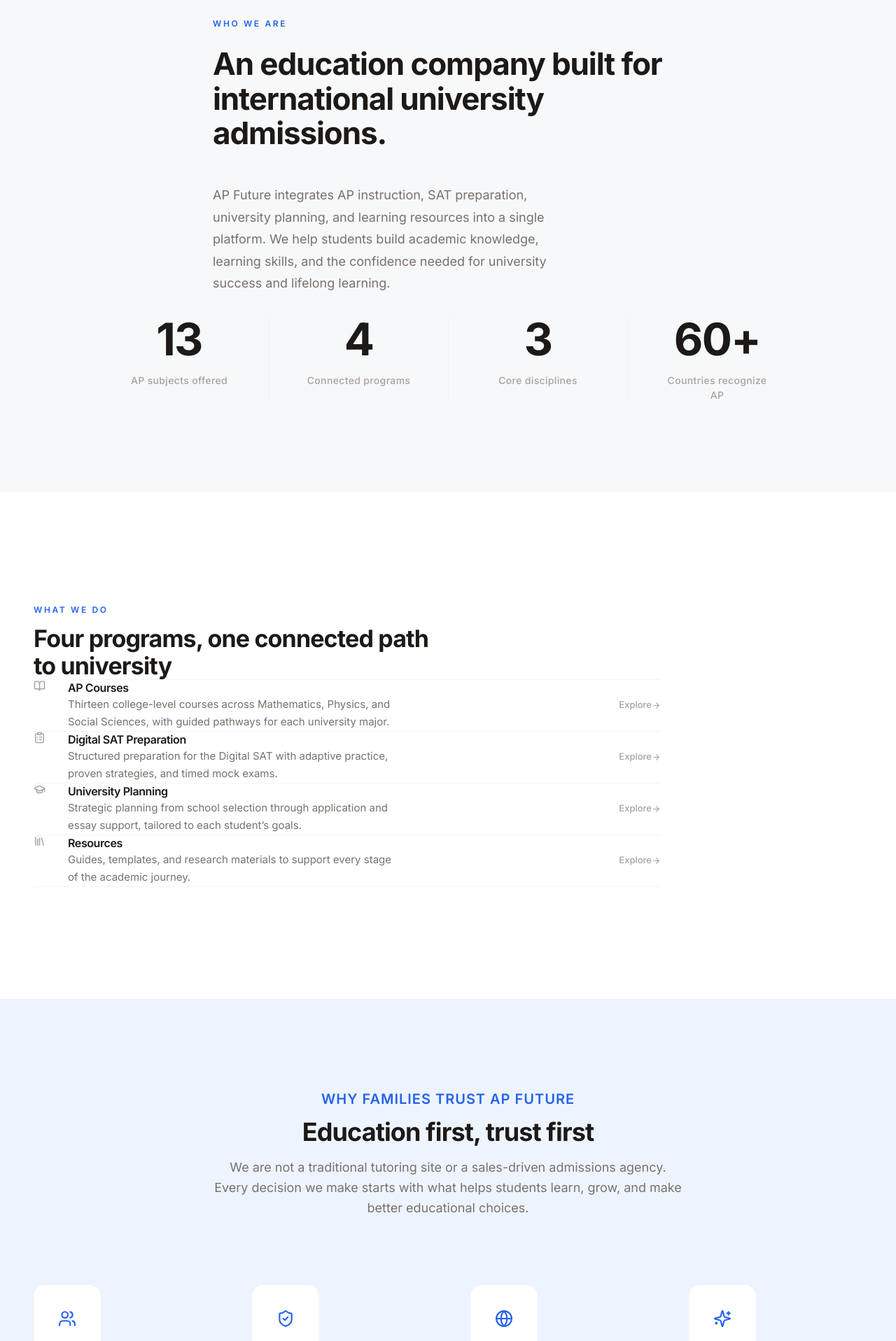
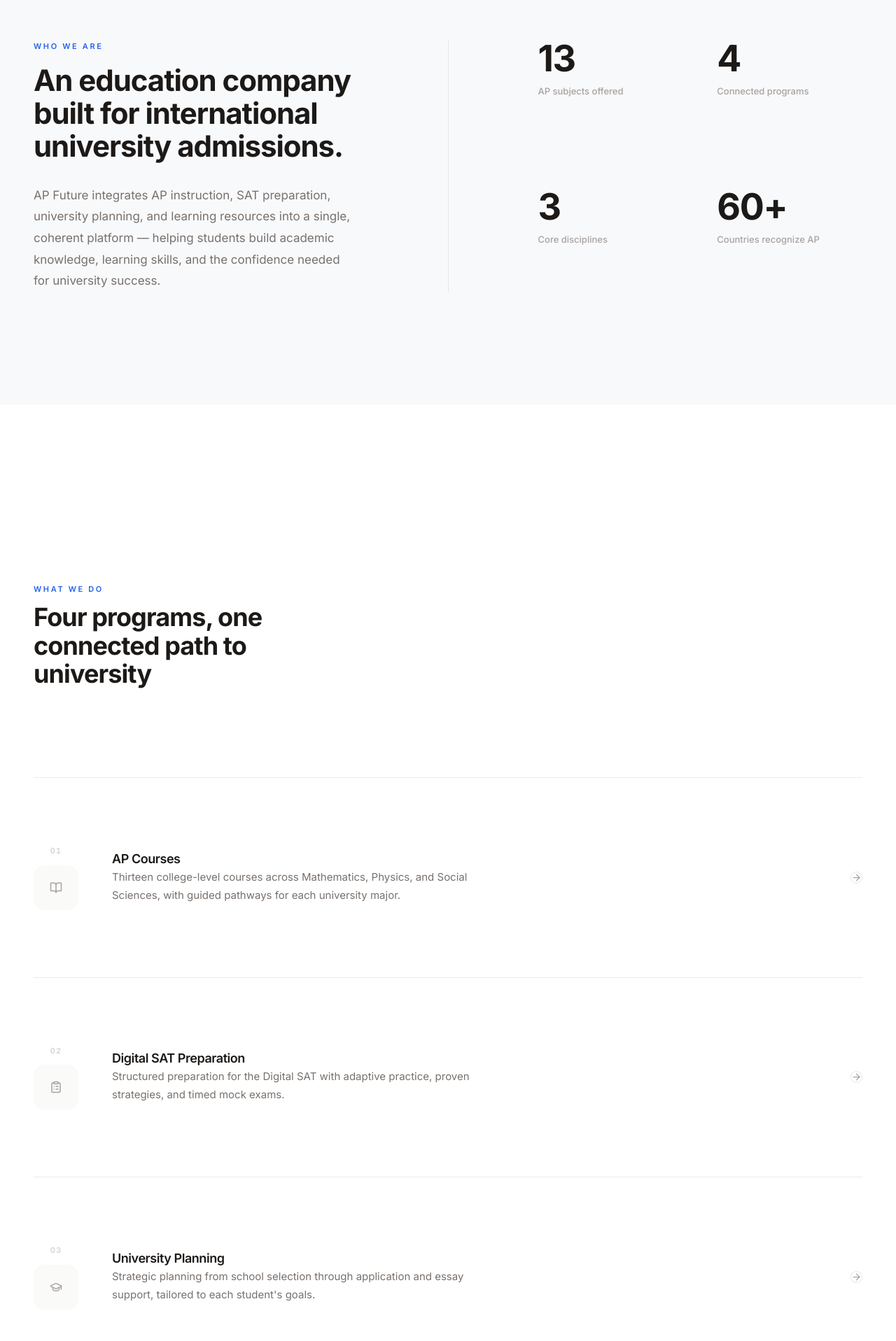
Before and after one commit to apex2012/ap-future, a React (Vite) app: page / in a window 1280 px wide. Shown: the part 880-2797 px from the top of the page at 70% size. Built offline with nearby package versions, Linux system fonts and the light colour scheme.

Commit message:
Redesign homepage from scratch

```diff
--- a/src/pages/HomePage.tsx
+++ b/src/pages/HomePage.tsx
@@ -38,28 +38,32 @@
     description:
       'Thirteen college-level courses across Mathematics, Physics, and Social Sciences, with guided pathways for each university major.',
     href: '/ap',
-    icon: <BookOpen size={24} />,
+    icon: <BookOpen size={18} />,
+    index: '01',
   },
   {
     title: 'Digital SAT Preparation',
     description:
       'Structured preparation for the Digital SAT with adaptive practice, proven strategies, and timed mock exams.',
     href: '/sat',
-    icon: <ClipboardList size={24} />,
+    icon: <ClipboardList size={18} />,
+    index: '02',
   },
   {
     title: 'University Planning',
     description:
-      'Strategic planning from school selection through application and essay support, tailored to each student’s goals.',
+      "Strategic planning from school selection through application and essay support, tailored to each student's goals.",
     href: '/university-planning',
-    icon: <GraduationCap size={24} />,
+    icon: <GraduationCap size={18} />,
+    index: '03',
   },
   {
     title: 'Resources',
     description:
       'Guides, templates, and research materials to support every stage of the academic journey.',
     href: '/resources',
-    icon: <Library size={24} />,
+    icon: <Library size={18} />,
+    index: '04',
   },
 ];
 
@@ -68,32 +72,36 @@
     title: 'Expert Instructors',
     description:
       'Experienced educators who understand international curricula and university expectations.',
-    icon: <Users size={26} />,
+    icon: <Users size={20} />,
   },
   {
     title: 'Proven Approach',
     description:
       'Structured programs designed for measurable progress, from AP scores to SAT improvements.',
-    icon: <ShieldCheck size={26} />,
+    icon: <ShieldCheck size={20} />,
   },
   {
     title: 'Global Perspective',
     description:
       'Curriculum and guidance built for students applying to universities worldwide.',
-    icon: <Globe2 size={26} />,
+    icon: <Globe2 size={20} />,
   },
   {
     title: 'Personalized Guidance',
     description:
       'Every student receives a plan tailored to their goals, timeline, and target universities.',
-    icon: <Sparkles size={26} />,
+    icon: <Sparkles size={20} />,
   },
 ];
 
+const stagger = {
+  hidden: {},
+  show: { transition: { staggerChildren: 0.07 } },
+};
+
 const fadeUp = {
-  initial: { opacity: 0, y: 16 },
-  animate: { opacity: 1, y: 0 },
-  transition: { duration: 0.4, ease: 'easeOut' as const },
+  hidden: { opacity: 0, y: 14 },
+  show: { opacity: 1, y: 0, transition: { duration: 0.4, ease: [0.22, 1, 0.36, 1] as unknown as string } },
 };
 
 export function HomePage() {
@@ -111,149 +119,189 @@
         image={heroImage}
       />
 
-      <section className="bg-[#F7F8FA] py-14 sm:py-16" aria-labelledby="intro-heading">
+      {/* ── Who We Are ─────────────────────────────────────────────────────── */}
+      <section className="border-y border-neutral-100 bg-[#F8F9FB] py-20 sm:py-28" aria-labelledby="intro-heading">
         <PageContainer width="wide">
-          <div className="mx-auto max-w-2xl">
-            <motion.p
-              className="mb-5 text-xs font-semibold uppercase tracking-[0.22em] text-primary-600"
-              {...fadeUp}
+          <div className="grid grid-cols-1 gap-14 lg:grid-cols-[1fr_1px_1fr] lg:gap-0">
+
+            {/* Left: editorial statement */}
+            <motion.div
+              className="flex flex-col justify-center lg:pr-16"
+              initial="hidden"
+              whileInView="show"
+              viewport={{ once: true, margin: '-80px' }}
+              variants={stagger}
             >
+              <motion.p variants={fadeUp} className="mb-4 text-[11px] font-semibold uppercase tracking-[0.24em] text-primary-600">
                 Who We Are
               </motion.p>
               <motion.h2
                 id="intro-heading"
-              className="text-[34px] font-bold leading-[1.12] tracking-tight text-neutral-900 sm:text-[44px]"
-              {...fadeUp}
+                variants={fadeUp}
+                className="text-[32px] font-bold leading-[1.12] tracking-tight text-neutral-900 sm:text-[42px]"
               >
                 An education company built for international university admissions.
               </motion.h2>
-            <motion.p
-              className="mt-8 max-w-[520px] text-[18px] leading-[1.75] text-neutral-500"
-              {...fadeUp}
+              <motion.p variants={fadeUp} className="mt-6 text-[17px] leading-[1.8] text-neutral-500">
+                AP Future integrates AP instruction, SAT preparation, university planning, and learning
+                resources into a single, coherent platform — helping students build academic knowledge,
+                learning skills, and the confidence needed for university success.
+              </motion.p>
+            </motion.div>
+
+            {/* Divider */}
+            <div className="hidden w-px bg-neutral-200 lg:block" />
+
+            {/* Right: stats */}
+            <motion.dl
+              className="grid grid-cols-2 gap-x-8 gap-y-10 lg:pl-16"
+              initial="hidden"
+              whileInView="show"
+              viewport={{ once: true, margin: '-80px' }}
+              variants={stagger}
             >
-              AP Future integrates AP instruction, SAT preparation, university planning, and learning resources
-              into a single platform. We help students build academic knowledge, learning skills, and the
-              confidence needed for university success and lifelong learning.
-            </motion.p>
-          </div>
-
-          <motion.dl
-            className="mx-auto mt-6 grid max-w-5xl grid-cols-2 gap-y-10 sm:grid-cols-4 sm:gap-y-0"
-            initial={{ opacity: 0, y: 20 }}
-            whileInView={{ opacity: 1, y: 0 }}
-            viewport={{ once: true, margin: '-80px' }}
-            transition={{ duration: 0.5, ease: 'easeOut' }}
-          >
-            {trustSignals.map((signal, index) => (
-              <div
-                key={signal.label}
-                className={`flex flex-col items-center sm:px-8 ${
-                  index !== 0 ? 'sm:border-l sm:border-neutral-200/35' : ''
-                }`}
-              >
+              {trustSignals.map((signal) => (
+                <motion.div key={signal.label} variants={fadeUp} className="flex flex-col">
                   <dt className="sr-only">{signal.label}</dt>
-                <dd className="text-center">
-                  <span className="block text-[48px] font-bold leading-none tracking-tight text-neutral-900 sm:text-[64px]">
+                  <dd>
+                    <span className="block text-[52px] font-bold leading-none tracking-tight text-neutral-900">
                       {signal.value}
                     </span>
-                  <span className="mt-4 block text-[14px] font-medium tracking-wide text-neutral-400">
+                    <span className="mt-3 block text-[13px] font-medium leading-snug text-neutral-400">
                       {signal.label}
                     </span>
                   </dd>
-              </div>
+                </motion.div>
               ))}
             </motion.dl>
 
+          </div>
+        </PageContainer>
+      </section>
+
+      {/* ── What We Do ─────────────────────────────────────────────────────── */}
+      <section className="py-24 sm:py-32" aria-labelledby="services-heading">
+        <PageContainer width="wide">
+
+          {/* Section header */}
+          <div className="mb-16 flex flex-col gap-3 sm:flex-row sm:items-end sm:justify-between">
+            <div>
+              <p className="mb-3 text-[11px] font-semibold uppercase tracking-[0.24em] text-primary-600">
+                What We Do
+              </p>
+              <h2
+                id="services-heading"
+                className="max-w-sm text-[30px] font-bold leading-[1.12] tracking-tight text-neutral-900 sm:text-[36px]"
+              >
+                Four programs, one connected path to university
+              </h2>
+            </div>
+          </div>
+
+          {/* Program list */}
+          <motion.div
+            initial="hidden"
+            whileInView="show"
+            viewport={{ once: true, margin: '-60px' }}
+            variants={stagger}
+          >
+            {services.map((service, i) => (
+              <motion.div
+                key={service.title}
+                variants={fadeUp}
+                className={`group grid grid-cols-[auto_1fr_auto] items-start gap-8 py-10 sm:items-center sm:py-12 ${
+                  i === 0 ? 'border-t border-neutral-150' : ''
+                } border-b border-neutral-150`}
+                style={{ borderColor: 'rgb(235 235 235)' }}
+              >
+                {/* Index + icon cluster */}
+                <div className="flex flex-col items-center gap-3 pt-0.5">
+                  <span className="text-[11px] font-semibold tabular-nums tracking-widest text-neutral-300">
+                    {service.index}
+                  </span>
+                  <span className="flex h-10 w-10 items-center justify-center rounded-xl bg-neutral-50 text-neutral-400 transition-colors duration-200 group-hover:bg-primary-50 group-hover:text-primary-500">
+                    {service.icon}
+                  </span>
+                </div>
+
+                {/* Text block */}
+                <div>
+                  <h3 className="text-[18px] font-semibold leading-snug tracking-tight text-neutral-900">
+                    {service.title}
+                  </h3>
+                  <p className="mt-2.5 max-w-[520px] text-[15px] leading-[1.75] text-neutral-500">
+                    {service.description}
+                  </p>
+                </div>
+
+                {/* Explore link */}
+                <Link
+                  to={service.href}
+                  aria-label={`Explore ${service.title}`}
+                  className="flex h-9 w-9 flex-shrink-0 items-center justify-center rounded-full border border-neutral-200 text-neutral-400 transition-all duration-200 hover:border-primary-300 hover:bg-primary-50 hover:text-primary-600"
+                >
+                  <ArrowRight size={15} className="transition-transform duration-200 group-hover:translate-x-0.5" />
+                </Link>
+              </motion.div>
+            ))}
+          </motion.div>
 
         </PageContainer>
       </section>
 
-      <section className="py-20 sm:py-28" aria-labelledby="services-heading">
+      {/* ── Why Families Trust AP Future ───────────────────────────────────── */}
+      <section className="border-y border-neutral-100 bg-neutral-950 py-24 sm:py-32" aria-labelledby="trust-heading">
         <PageContainer width="wide">
-          <div className="mb-14 max-w-xl">
-            <p className="mb-3 text-xs font-semibold uppercase tracking-[0.22em] text-primary-600">
-              What We Do
-            </p>
-            <h2 id="services-heading" className="text-[28px] font-bold leading-[1.15] tracking-tight text-neutral-900 sm:text-[34px]">
-              Four programs, one connected path to university
-            </h2>
-          </div>
 
-          <div className="max-w-4xl">
-            {services.map((service, index) => (
           <motion.div
-                key={service.title}
-                initial={{ opacity: 0, y: 10 }}
-                whileInView={{ opacity: 1, y: 0 }}
-                viewport={{ once: true, margin: '-60px' }}
-                transition={{ duration: 0.35, ease: 'easeOut', delay: index * 0.06 }}
-                className={`group flex items-center justify-between gap-10 py-9 ${
-                  index === 0 ? 'border-t border-neutral-100' : ''
-                } border-b border-neutral-100`}
+            className="mb-16"
+            initial="hidden"
+            whileInView="show"
+            viewport={{ once: true, margin: '-80px' }}
+            variants={stagger}
           >
-                <div className="flex min-w-0 flex-1 items-start gap-6">
-                  <span className="mt-0.5 flex h-9 w-9 flex-shrink-0 items-center justify-center rounded-lg bg-neutral-50 text-neutral-400 transition-colors duration-200 group-hover:bg-primary-50 group-hover:text-primary-500 [&>svg]:h-[17px] [&>svg]:w-[17px]">
-                    {service.icon}
-                  </span>
-                  <div className="min-w-0">
-                    <h3 className="mb-1.5 text-[16px] font-semibold leading-snug tracking-tight text-neutral-900">
-                      {service.title}
-                    </h3>
-                    <p className="max-w-[480px] text-[15px] leading-[1.7] text-neutral-500">
-                      {service.description}
-                    </p>
-                  </div>
-                </div>
-                <Link
-                  to={service.href}
-                  className="inline-flex flex-shrink-0 items-center gap-1.5 text-[13px] font-medium text-neutral-400 transition-colors duration-200 hover:text-primary-600"
+            <motion.p variants={fadeUp} className="mb-3 text-[11px] font-semibold uppercase tracking-[0.24em] text-primary-400">
+              Why Families Trust AP Future
+            </motion.p>
+            <motion.h2
+              id="trust-heading"
+              variants={fadeUp}
+              className="max-w-md text-[30px] font-bold leading-[1.12] tracking-tight text-white sm:text-[36px]"
             >
-                  Explore
-                  <ArrowRight size={13} className="transition-transform duration-200 group-hover:translate-x-0.5" />
-                </Link>
+              Education first, trust first.
+            </motion.h2>
+            <motion.p variants={fadeUp} className="mt-5 max-w-lg text-[16px] leading-[1.8] text-neutral-400">
+              We are not a traditional tutoring site or a sales-driven admissions agency. Every decision
+              we make starts with what genuinely helps students learn, grow, and choose wisely.
+            </motion.p>
           </motion.div>
-            ))}
-          </div>
-        </PageContainer>
-      </section>
 
-      <section className="bg-[#EEF4FF] py-14 sm:py-16" aria-labelledby="trust-heading">
-        <PageContainer width="wide">
-          <div className="mx-auto max-w-3xl text-center">
-            <p className="mb-3 text-xl font-semibold uppercase tracking-wider text-primary-600">
-              Why Families Trust AP Future
-            </p>
-            <h2 id="trust-heading" className="text-3xl font-bold leading-tight tracking-tight text-neutral-900 sm:text-4xl">
-              Education first, trust first
-            </h2>
-            <p className="mx-auto mt-4 max-w-2xl text-lg leading-relaxed text-neutral-500">
-              We are not a traditional tutoring site or a sales-driven admissions agency. Every decision we make
-              starts with what helps students learn, grow, and make better educational choices.
-            </p>
-          </div>
-
-          <div className="mt-12 grid grid-cols-1 gap-12 sm:grid-cols-2 lg:grid-cols-4 lg:gap-10">
-            {trustPillars.map((pillar, index) => (
+          <motion.div
+            className="grid grid-cols-1 gap-px bg-neutral-800 sm:grid-cols-2 lg:grid-cols-4"
+            initial="hidden"
+            whileInView="show"
+            viewport={{ once: true, margin: '-80px' }}
+            variants={stagger}
+          >
+            {trustPillars.map((pillar) => (
               <motion.div
                 key={pillar.title}
-                initial={{ opacity: 0, y: 16 }}
-                whileInView={{ opacity: 1, y: 0 }}
-                viewport={{ once: true, margin: '-80px' }}
-                transition={{ duration: 0.4, ease: 'easeOut', delay: index * 0.08 }}
-                className="flex flex-col"
+                variants={fadeUp}
+                className="flex flex-col bg-neutral-950 px-8 py-10"
               >
-                <span className="mb-5 flex h-12 w-12 items-center justify-center rounded-xl bg-white text-primary-600 shadow-sm">
+                <span className="mb-6 flex h-10 w-10 items-center justify-center rounded-xl bg-neutral-800 text-primary-400">
                   {pillar.icon}
                 </span>
-                <h3 className="text-lg font-semibold leading-snug text-neutral-900">
+                <h3 className="text-[15px] font-semibold leading-snug text-white">
                   {pillar.title}
                 </h3>
-                <p className="mt-2 max-w-xs text-sm leading-relaxed text-neutral-500">
+                <p className="mt-2.5 text-[14px] leading-[1.7] text-neutral-400">
                   {pillar.description}
                 </p>
               </motion.div>
             ))}
-          </div>
+          </motion.div>
+
         </PageContainer>
       </section>
 
```
Lines whose indentation alone changed are shown as unchanged.
